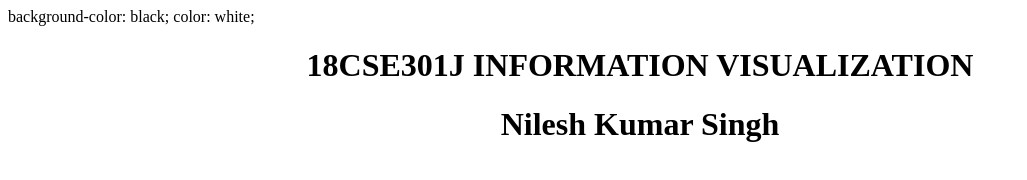
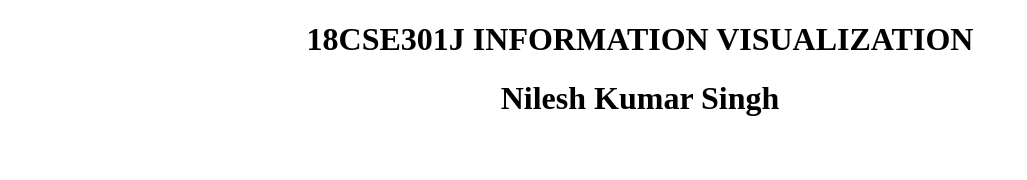
Before and after one commit to Nilesh-Kumar-Singh/18CSE301J_RA2011003010380, a plain HTML site: page index.html in a window 1280 px wide. Shown: the whole page, without its empty margins (0-1027 px from the left). Drawn offline with Linux system fonts and the light colour scheme.

Commit message:
Update index.html

```diff
--- a/index.html
+++ b/index.html
@@ -1,15 +1,14 @@
 <!DOCTYPE html>
 <html lang="en">
 <head>
-    <link rel="stylesheet" type="text/css" href="styles.css">
+
     <meta charset="UTF-8">
     <meta http-equiv="X-UA-Compatible" content="IE=edge">
     <meta name="viewport" content="width=device-width, initial-scale=1.0">
     <title>Nilesh Kumar Singh</title>
 </head>
 <body>
-    background-color: black;
-    color: white;
+
   <center> <h1>18CSE301J INFORMATION VISUALIZATION</h1>
     <h1>Nilesh Kumar Singh</h1>
 
```
